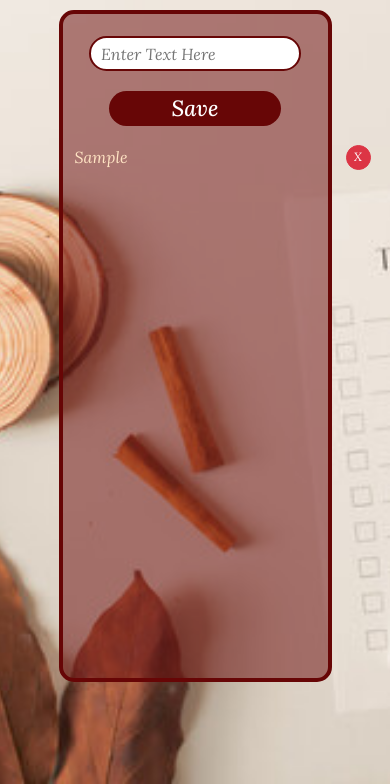
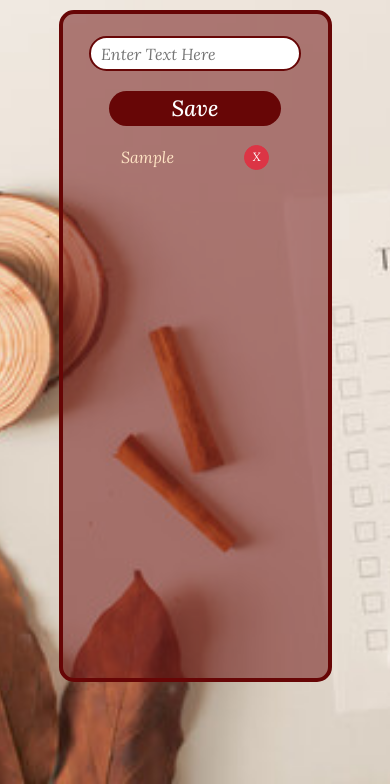
Before and after one commit to Queenijain/todoapp, a plain HTML site: page index.html in a window 390 px wide. Both pictures are taken after typing "Sample" into the empty fields and a click on the button "Save". Shown: the part 60-844 px from the top of the page. Drawn offline with nearby package versions, Linux system fonts and the light colour scheme.

Commit message:
first commit

```diff
--- a/style.css
+++ b/style.css
@@ -84,7 +84,7 @@ input{
 }
 .list{
     height: 30px;
-    width: 520px;
+    width: 65%;
     list-style: none;
     display: flex;
     align-items: center;
@@ -126,7 +126,7 @@ input{
 }
 .list{
     height: 30px;
-    width: 320px;
+    width: 65%;
 
 }}
 
```
